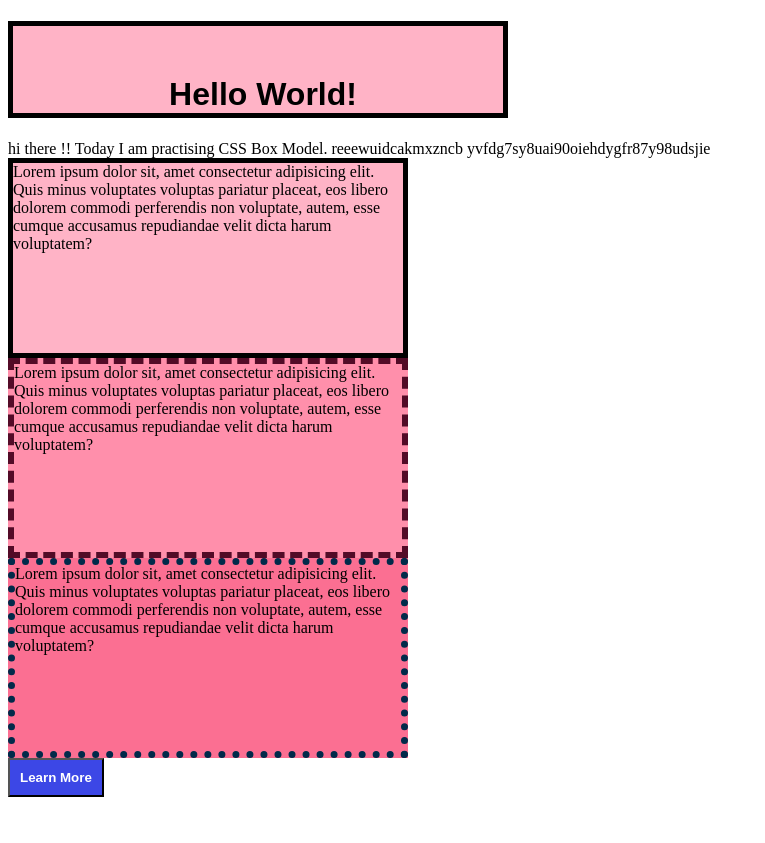
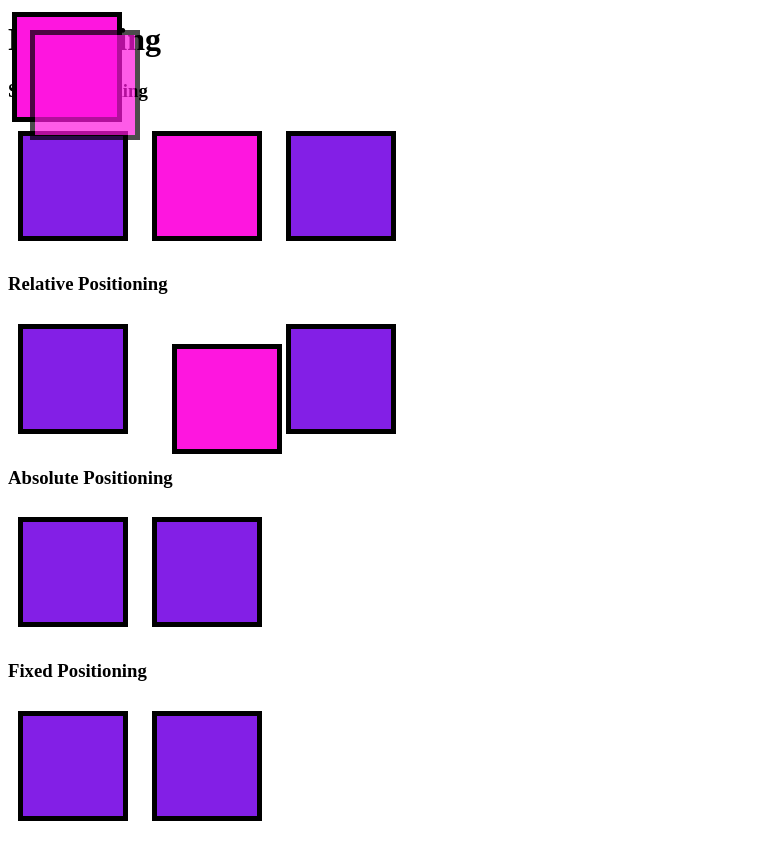
Before and after one commit to SubhashreePal/csspractice.subh, a plain HTML site: page index.html/index.html in a window 1280 px wide. Shown: the whole page, without its empty margins (0-765 px from the left). Before the commit the page ends 805 px from the top, so only its background shows below. Drawn offline with Linux system fonts and the light colour scheme.

Commit message:
learnt opacity and positioning

```diff
--- a/index.html/index.html
+++ b/index.html/index.html
@@ -1,4 +1,3 @@
-<!--first commit-->
 <!DOCTYPE html>
 <html lang="en">
 <head>
@@ -8,16 +7,33 @@
     <link rel="stylesheet" href="style.css">
 
 </head>
-<h1>
- Hello World!
-</h1>
 <body>
-    hi there !!
-    Today I am practising CSS Box Model.
-    reeewuidcakmxzncb yvfdg7sy8uai90oiehdygfr87y98udsjie
-    <div id="one">Lorem ipsum dolor sit, amet consectetur adipisicing elit. Quis minus voluptates voluptas pariatur placeat, eos libero dolorem commodi perferendis non voluptate, autem, esse cumque accusamus repudiandae velit dicta harum voluptatem?</div>
-    <div id="two">Lorem ipsum dolor sit, amet consectetur adipisicing elit. Quis minus voluptates voluptas pariatur placeat, eos libero dolorem commodi perferendis non voluptate, autem, esse cumque accusamus repudiandae velit dicta harum voluptatem?</div>
-    <div id="three">Lorem ipsum dolor sit, amet consectetur adipisicing elit. Quis minus voluptates voluptas pariatur placeat, eos libero dolorem commodi perferendis non voluptate, autem, esse cumque accusamus repudiandae velit dicta harum voluptatem?</div>
+    <h1> Positioning</h1>
+    <section id="static">
+       <h3> Static Positioning </h3>
+        <div></div>
+        <div class="middle"></div>
+        <div></div>
+
+       </section>
+       <section id="relative">
+         <h3> Relative Positioning </h3>
+        <div></div>
+        <div class="middle"></div>
+        <div></div>
+       </section>
+        <section id="absolute">
+            <h3> Absolute Positioning </h3>
+          <div></div>
+          <div class="middle"></div>
+          <div></div>
+         </section>
+         <section id="fixed">
+            <h3> Fixed Positioning </h3>
+          <div></div>
+          <div class="middle"></div>
+          <div></div>
+            </section>
+
 </body>
-<button>Learn More</button>
 </html>
--- a/index.html/style.css
+++ b/index.html/style.css
@@ -1,48 +1,27 @@
-/* first commit */
-h1 {
-    color: #000000;
-    background-color: #ffb3c6;
-    font-family: Arial;
-    width: 500px;
-    border-width: 5px;
-    border-style: solid;
-    border-color: black;
-    boX-sizing: border-box;
-    padding-left: 10px;
-    text-align: center;
-    padding-top: 50px;
+div {
+    width: 100px;
+    height: 100px;
+    border: 5px solid black;
+    background-color: rgb(131, 31, 230);
+    margin: 10px;
+    display: inline-block;
 }
-
-p{
-    background-color: #f286d9;
+.middle {
+    background-color: rgb(254, 22, 223);
 }
-div {
-    width: 400px;
-    height: 200px;
-
-}
-#one {
-    background-color: #ffb3c6;
-    border-width: 5px;
-    border-style: solid;
-    border-color: black;
-    boX-sizing: border-box;
-}
-#two {
-    background-color: #ff8fab;
-    border-style: dashed;
-    border-width: 6px;
-    border-color: #530b27;
-    box-sizing: border-box;
-}
-#three {
-    background-color: #fb6f92;
-    border:7px dotted #012a4a;
-    box-sizing: border-box;
-}
-button{
-    color: white;
-    background-color: #3c47e6;
-    padding: 10px;
-    font-weight: bold;
-}
+ #relative .middle {
+    position: relative;
+    top: 20px;
+    left: 20px;
+ }
+    #absolute .middle {
+        position: absolute;
+        top: 2px;
+        left: 2px;
+    }
+    #fixed .middle {
+        position: fixed;
+        top: 20px;
+        left: 20px;
+        opacity: 0.7;
+    }
```
